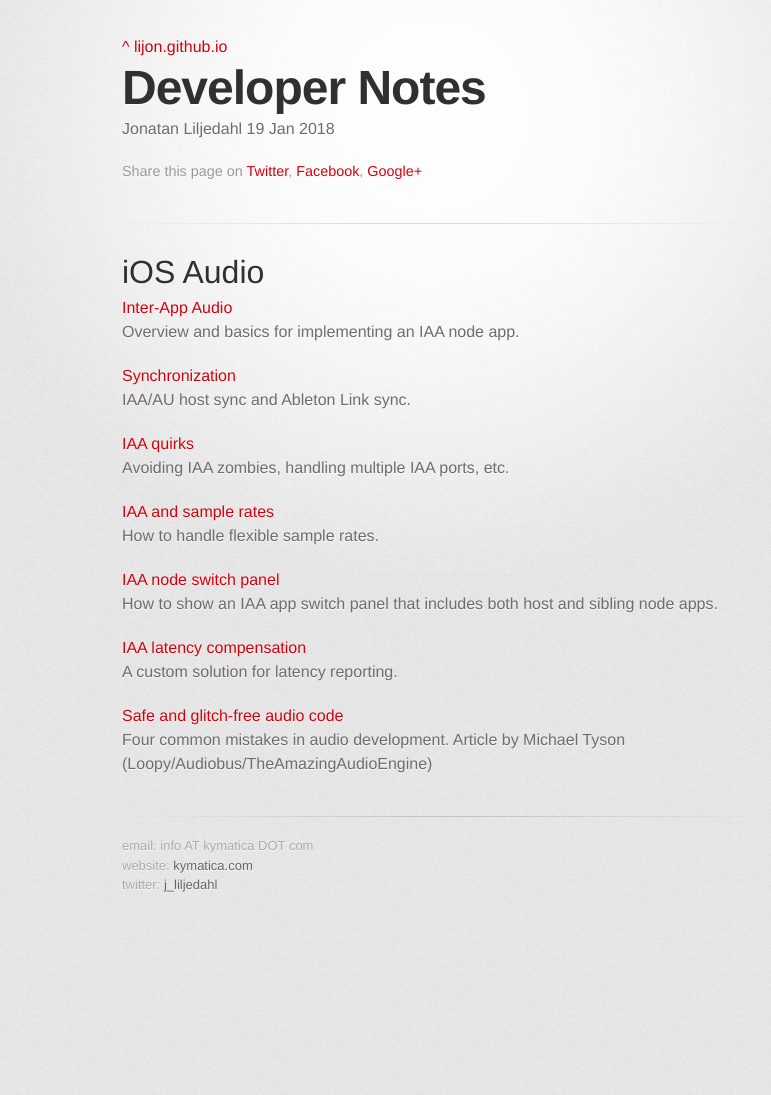
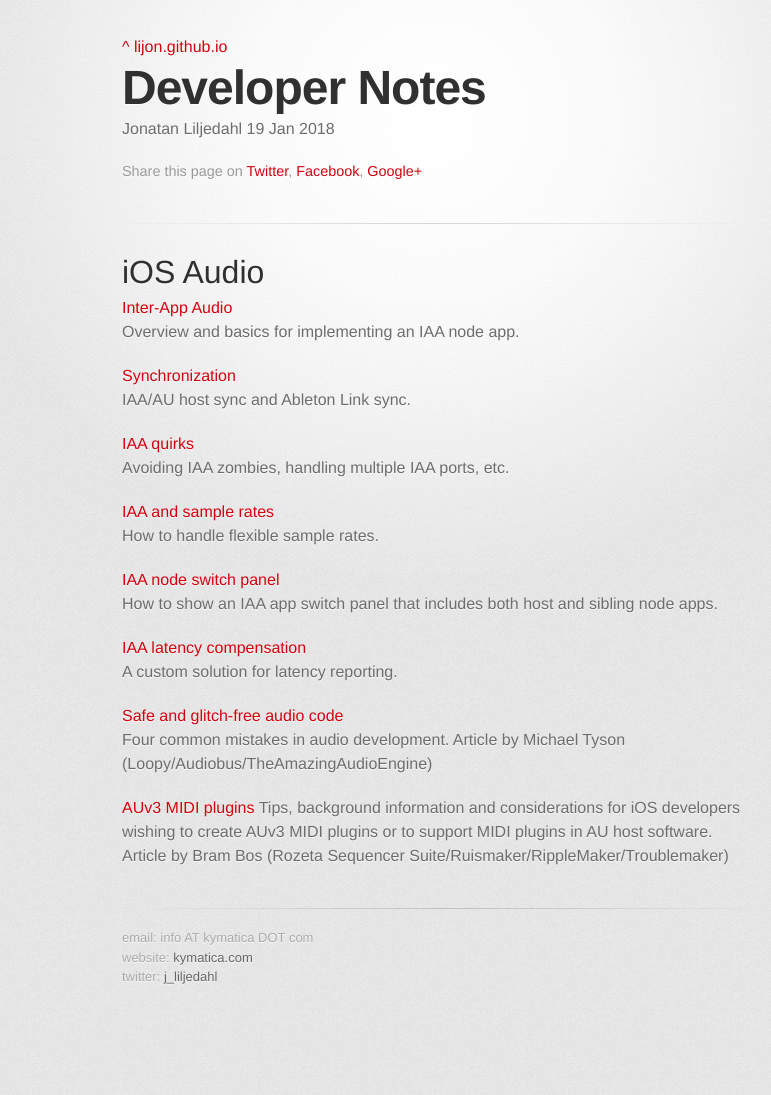
Before and after one commit to lijon/lijon.github.io, a Jekyll site: the page built from index.md, in a window 1280 px wide. Shown: the whole page, without its empty margins (208-979 px from the left). Built offline with Jekyll 4.4.1, drawn with Linux system fonts in a browser that asks for light colours; some web fonts are replaced; comment, search, counter and statistics services are not loaded; before the commit the page ends 1003 px from its top, so only the background shows below that.

Commit message:
Add link to Bram Bos article about AUv3 MIDI

```diff
--- a/index.md
+++ b/index.md
@@ -25,3 +25,6 @@ A custom solution for latency reporting.
 
 [Safe and glitch-free audio code](http://atastypixel.com/blog/four-common-mistakes-in-audio-development/)
 Four common mistakes in audio development. Article by Michael Tyson (Loopy/Audiobus/TheAmazingAudioEngine)
+
+[AUv3 MIDI plugins](http://ruismaker.com/au-midi-plugins/)
+Tips, background information and considerations for iOS developers wishing to create AUv3 MIDI plugins or to support MIDI plugins in AU host software. Article by Bram Bos (Rozeta Sequencer Suite/Ruismaker/RippleMaker/Troublemaker)
```
